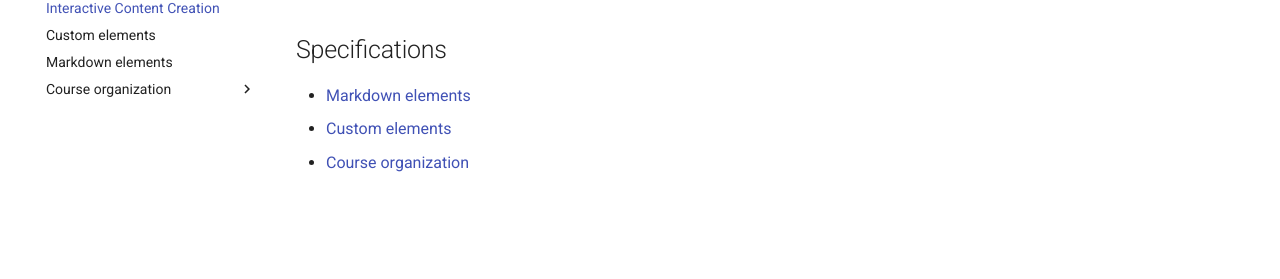
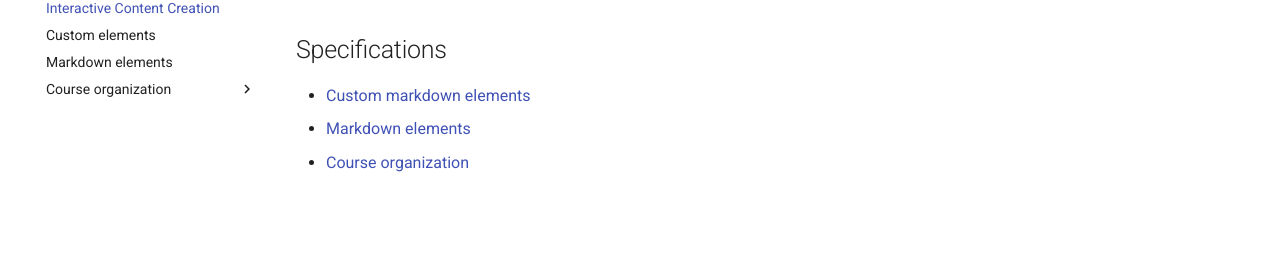
Before and after one commit to SoftUni-Internal/interactive-docs, an MkDocs documentation site: the page built from docs/index.md, in a window 1280 px wide. Shown: the part 148-427 px from the top of the page. Built offline with MkDocs 1.6.1 and Material for MkDocs 9.7.7, drawn with Linux system fonts in a browser that asks for light colours.

Commit message:
Improved namings

```diff
--- a/docs/index.md
+++ b/docs/index.md
@@ -2,6 +2,6 @@
 
 ## Specifications
 
+- [Custom markdown elements](custom-elements)
 - [Markdown elements](markdown-elements.md)
-- [Custom elements](custom-elements)
 - [Course organization](course-organization/index.md)
```
